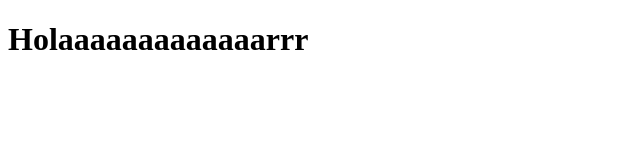
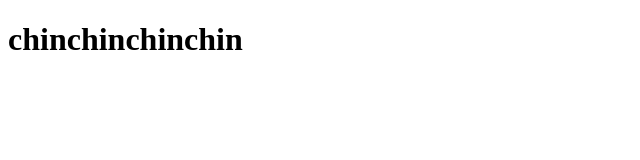
Before and after one commit to alehunt/ejemploclase12, a plain HTML site: page index.html in a window 1280 px wide. Shown: the whole page, without its empty margins (0-640 px from the left). Drawn offline with Linux system fonts and the light colour scheme.

Commit message:
Chino trabaja bien

```diff
--- a/index.html
+++ b/index.html
@@ -3,10 +3,10 @@
 <head>
     <meta charset="UTF-8">
     <meta name="viewport" content="width=device-width, initial-scale=1.0">
-    <title>Proyecto X</title>
+    <title>Proyecto C</title>
     <link rel="stylesheet" href="style.css">
 </head>
 <body>
-    <h1>Holaaaaaaaaaaaaarrr</h1>
+    <h1>chinchinchinchin</h1>
 </body>
 </html>
```
